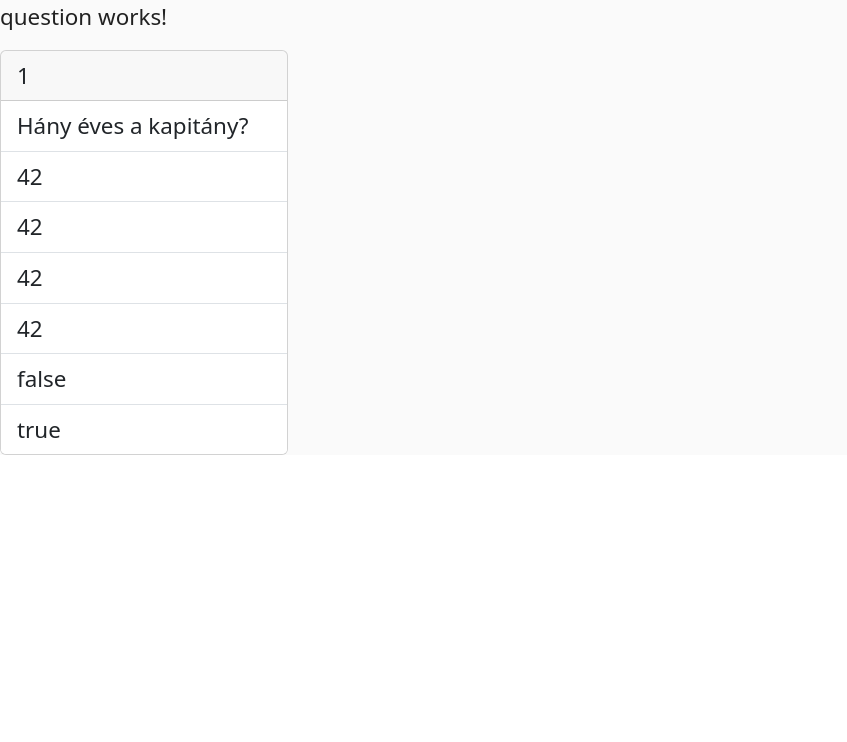
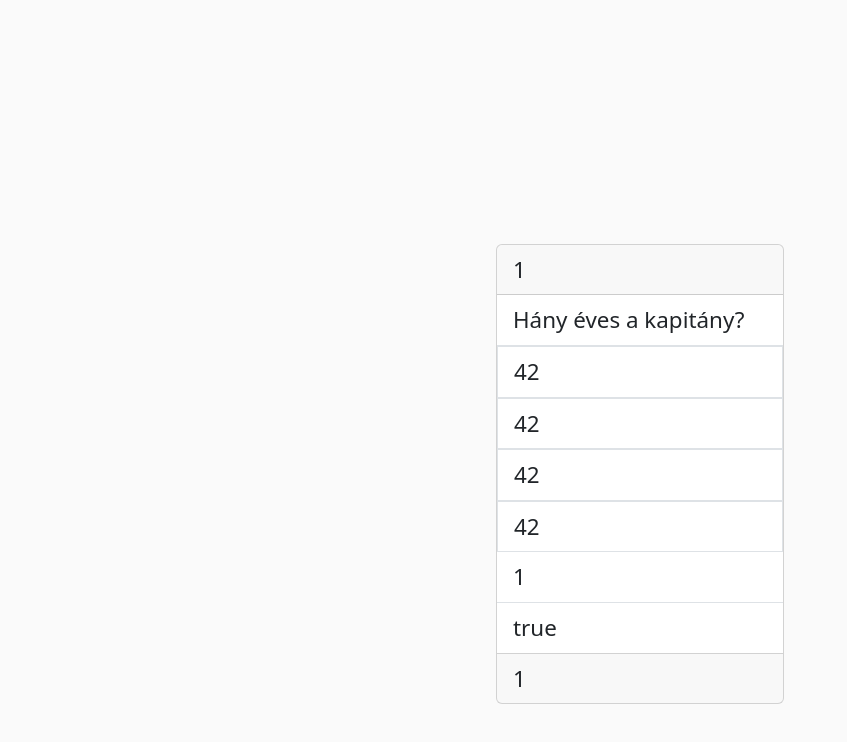
Before and after one commit to EKKE-AFP-I/Csapat01, an Angular app in the folder frontend/: page /question in a window 1280 px wide. Shown: the top 742 px of the page, without its empty margins (0-847 px from the left). Built offline with nearby package versions, Linux system fonts and the light colour scheme; data requests are answered from the project's data file.

Commit message:
Answer Component implemented

```diff
--- a/frontend/json_server/quiz.json
+++ b/frontend/json_server/quiz.json
@@ -7,7 +7,7 @@
       "answer2": "42",
       "answer3": "42",
       "answer4": "42",
-      "correctAnswerId": false,
+      "correctAnswerId": 1,
       "active": true
     }
   ]
--- /dev/null
+++ b/frontend/src/app/common/answer/answer.component.html
@@ -0,0 +1,3 @@
+<li class="list-group-item">
+  {{ answer }}
+</li>
--- /dev/null
+++ b/frontend/src/app/common/answer/answer.component.ts
@@ -0,0 +1,24 @@
+import { Component, Input } from '@angular/core';
+import { Router } from '@angular/router';
+// import { QuizService } from '../../service/quiz.service';
+// import { CommonModule } from '@angular/common';
+
+@Component({
+  selector: 'app-answer',
+  standalone: true,
+  imports: [],
+  templateUrl: './answer.component.html',
+  styleUrl: './answer.component.scss'
+})
+export class AnswerComponent {
+
+  @Input() answer: string = '';
+
+  // list$ = this.quizService.getAll();
+
+  constructor(
+    // private quizService: QuizService,
+    private router: Router,
+  ) { }
+
+}
--- a/frontend/src/app/page/home/home.component.html
+++ b/frontend/src/app/page/home/home.component.html
@@ -1,2 +1,2 @@
 <p class="nav-gap">home works!</p>
-<app-question></app-question>
+<button [routerLink]="['/question']" mat-raised-button>Start!</button>
--- a/frontend/src/app/page/home/home.component.ts
+++ b/frontend/src/app/page/home/home.component.ts
@@ -1,10 +1,14 @@
 import { Component } from '@angular/core';
 import { QuestionComponent } from "../question/question.component";
+import { RouterModule } from '@angular/router';
 
 @Component({
   selector: 'app-home',
   standalone: true,
-  imports: [QuestionComponent],
+  imports: [
+    QuestionComponent,
+    RouterModule
+  ],
   templateUrl: './home.component.html',
   styleUrl: './home.component.scss'
 })
--- a/frontend/src/app/page/question/question.component.html
+++ b/frontend/src/app/page/question/question.component.html
@@ -1,4 +1,7 @@
-<p>question works!</p>
+
+<div class="nav-gap">
+  <div class="d-flex flex-column justify-content-center align-items-center min-vh-100">
+    <!-- <p>question works!</p> -->
     <div *ngIf="list$ | async as list">
       <div *ngFor="let quiz of list" class="card" style="width: 18rem;">
         <div class="card-header">
@@ -6,12 +9,17 @@
         </div>
         <ul class="list-group list-group-flush">
           <li class="list-group-item">{{ quiz.question }}</li>
-      <li class="list-group-item">{{ quiz.answer1 }}</li>
-      <li class="list-group-item">{{ quiz.answer2 }}</li>
-      <li class="list-group-item">{{ quiz.answer3 }}</li>
-      <li class="list-group-item">{{ quiz.answer4 }}</li>
+          <app-answer [answer]="quiz.answer1"></app-answer>
+          <app-answer [answer]="quiz.answer2"></app-answer>
+          <app-answer [answer]="quiz.answer3"></app-answer>
+          <app-answer [answer]="quiz.answer4"></app-answer>
           <li class="list-group-item">{{ quiz.correctAnswerId }}</li>
           <li class="list-group-item">{{ quiz.active }}</li>
         </ul>
+        <div class="card-footer">
+          {{ quiz.id }}
         </div>
       </div>
+    </div>
+  </div>
+</div>
--- a/frontend/src/app/page/question/question.component.ts
+++ b/frontend/src/app/page/question/question.component.ts
@@ -2,11 +2,15 @@ import { Component } from '@angular/core';
 import { Router } from '@angular/router';
 import { QuizService } from '../../service/quiz.service';
 import { CommonModule } from '@angular/common';
+import { AnswerComponent } from '../../common/answer/answer.component';
 
 @Component({
   selector: 'app-question',
   standalone: true,
-  imports: [CommonModule],
+  imports: [
+    CommonModule,
+    AnswerComponent
+  ],
   templateUrl: './question.component.html',
   styleUrl: './question.component.scss'
 })
```
Also changed, not shown: frontend/src/app/common/answer/answer.component.scss (added), 1 other file (tests, documents, lock files or other folders). Lines whose indentation alone changed are shown as unchanged.
